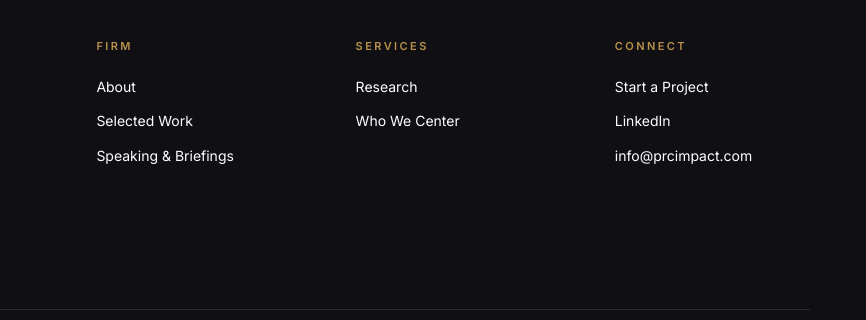
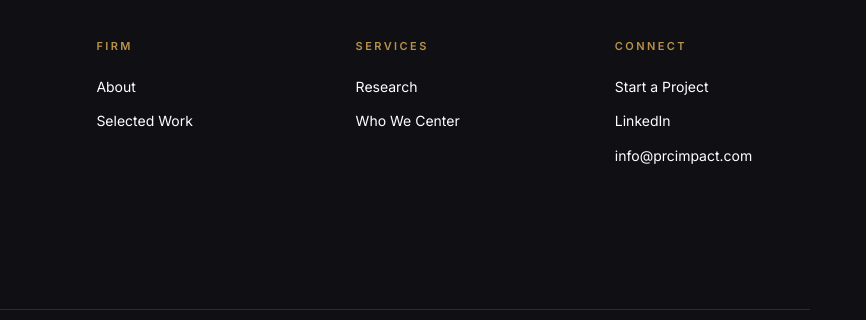
Before and after one commit to taniabrown619-bit/prc_impact_static_launch, a plain HTML site: page contact.html in a window 1280 px wide. Shown: the part 1539-1859 px from the top of the page, 414-1280 px from the left. Drawn offline with nearby package versions, Linux system fonts and the light colour scheme; a script that the page names is missing.

Commit message:
Remove Speaking and Briefings link

```diff
--- a/contact.html
+++ b/contact.html
@@ -111,7 +111,6 @@
       <h4>Firm</h4>
       <a href="/about">About</a>
       <a href="/work">Selected Work</a>
-      <a href="/speaking-briefings">Speaking &amp; Briefings</a>
     </div>
     <div class="foot-col">
       <h4>Services</h4>
```
